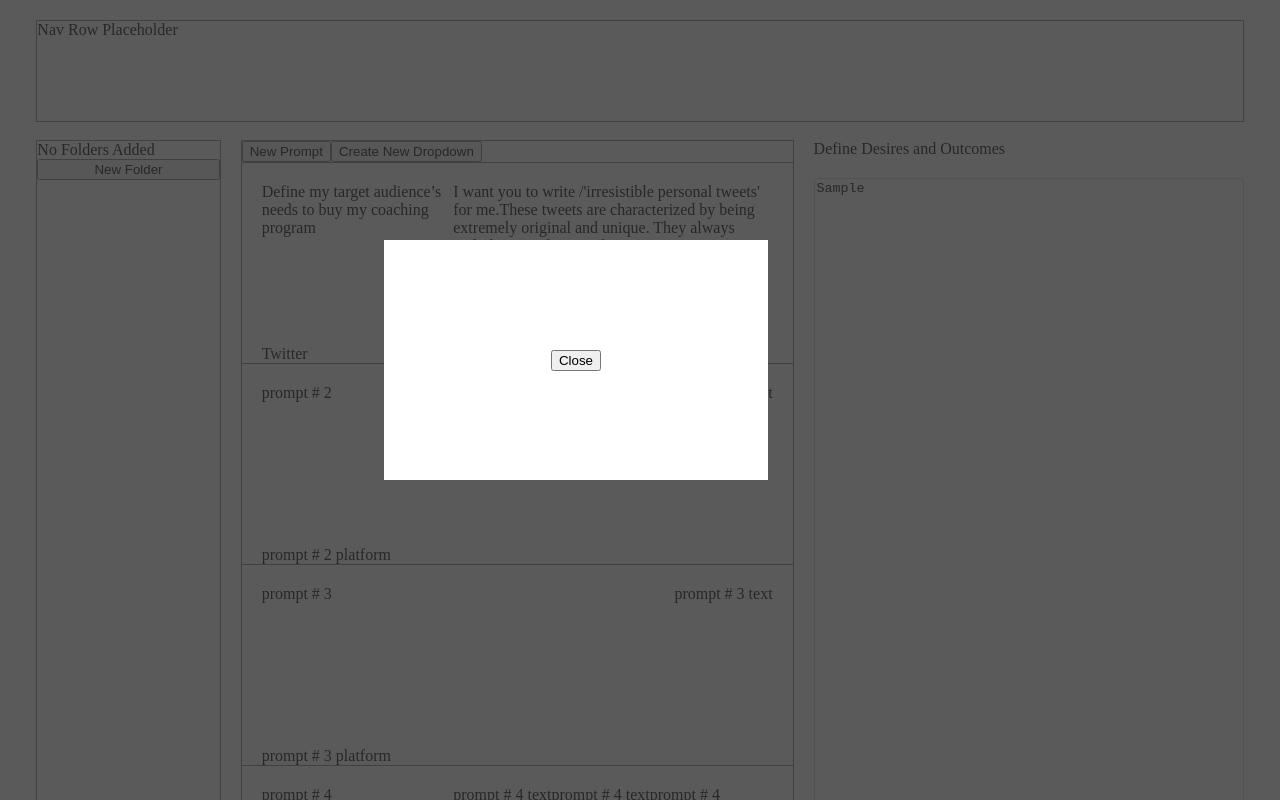
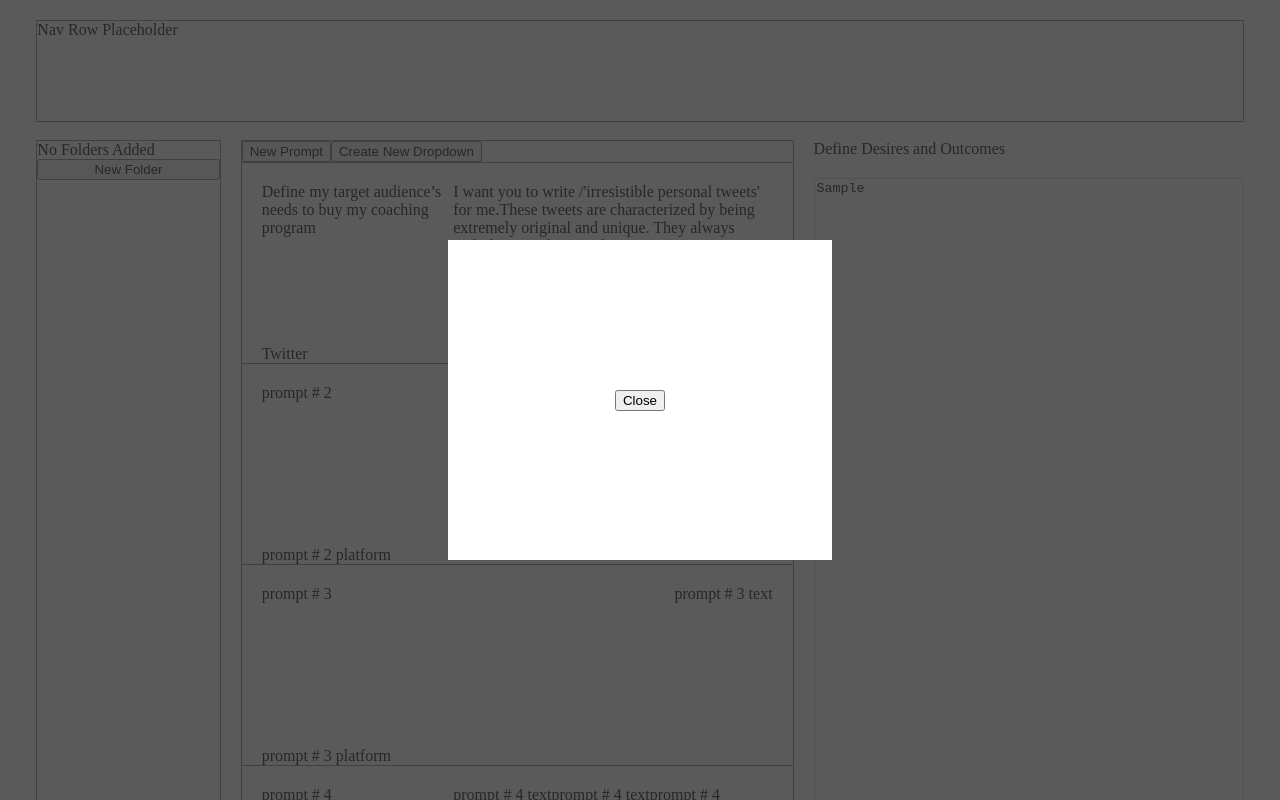
Before and after one commit to mohtasim317/prompt-library, a React (Vite) app: page / in a window 1280 px wide. Both pictures are taken after typing "Sample" into the empty fields and a click on the button "Create New Dropdown". Shown: the top 800 px of the page. Built offline with nearby package versions, Linux system fonts and the light colour scheme.

Commit message:
updated styling on Modal

```diff
--- a/src/components/Modal/Modal.css
+++ b/src/components/Modal/Modal.css
@@ -1,16 +1,17 @@
 .ModalContent {
   background-color: white;
   width: 30%;
-  height: 30%;
-  position: fixed;
+  height: 40%;
   color: black;
   display: flex;
   flex-direction: column;
   align-items: center;
   justify-content: space-evenly;
-  top: 30%;
-  left: 30%;
   z-index: 1;
+  position: absolute;
+  left: 50%;
+  top: 50%;
+  transform: translate(-50%, -50%);
 }
 
 .ModalBackground {
```
